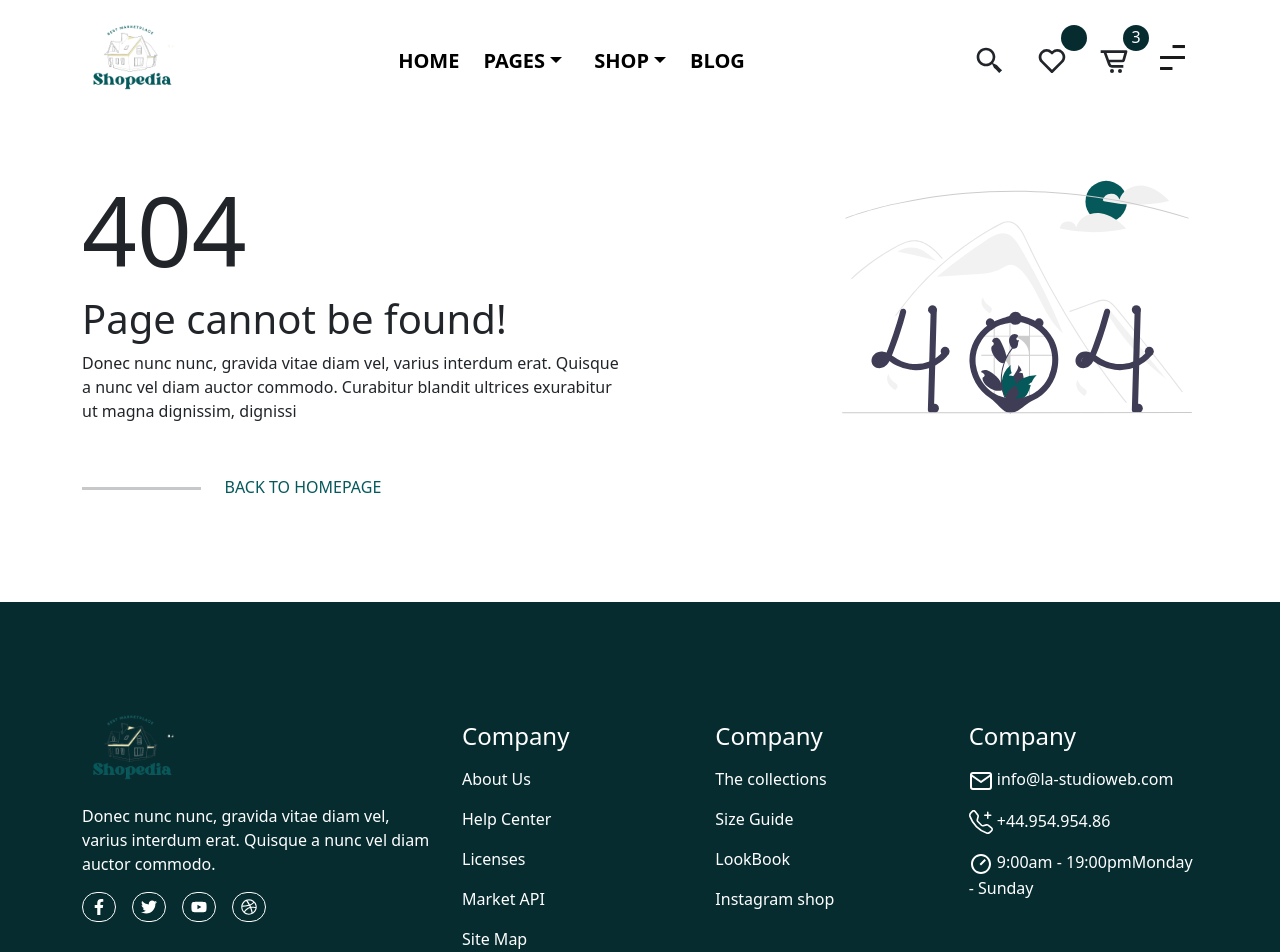
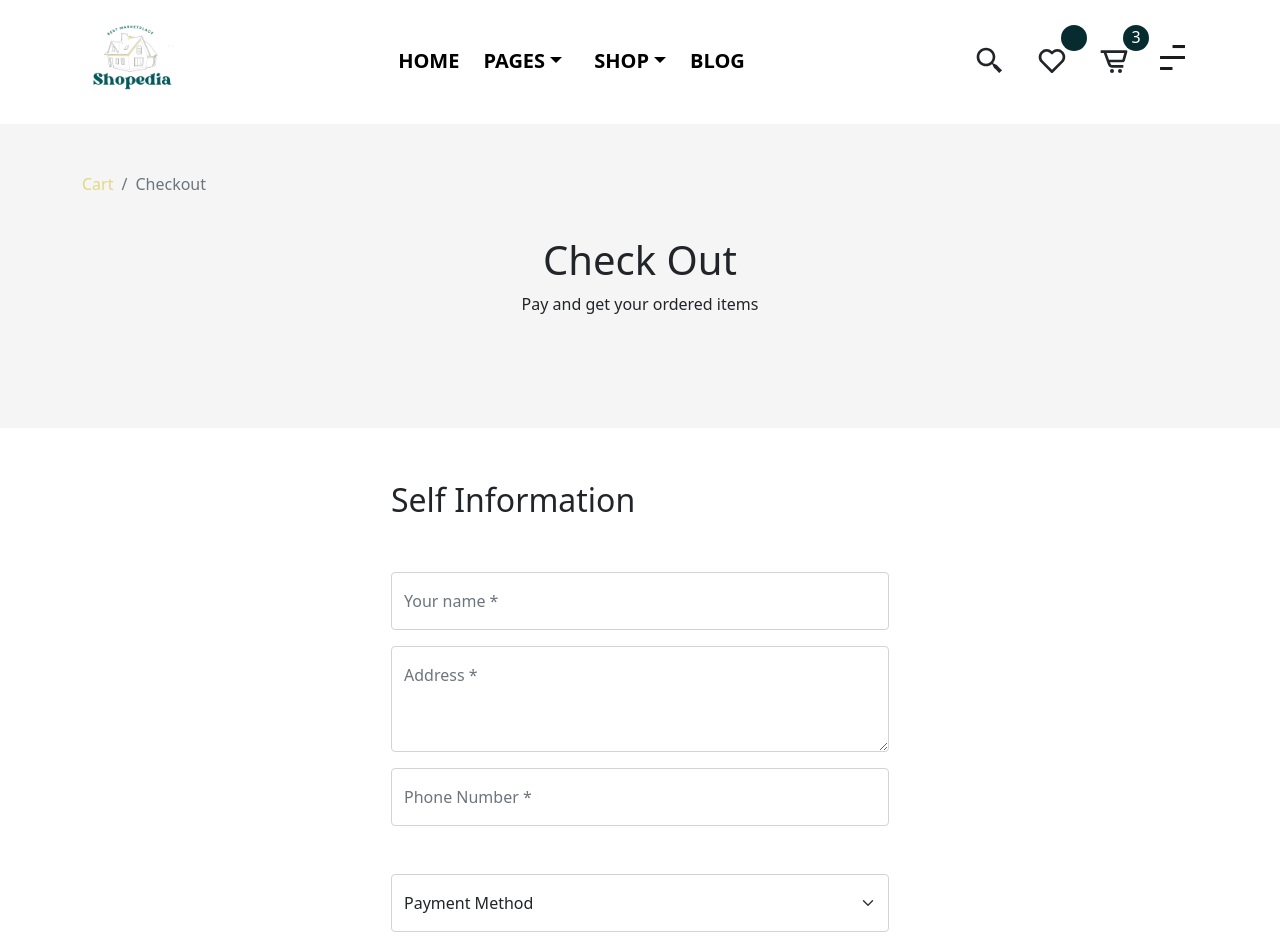
Before and after one commit to rintosaputro/shopedia-frontend, a Next.js app: page /checkout in a window 1280 px wide. Before the commit this address had no page. Shown: the top 952 px of the page. Built offline with nearby package versions, Linux system fonts and the light colour scheme.

Commit message:
feat : add slicing checkout

```diff
--- /dev/null
+++ b/pages/checkout/index.js
@@ -0,0 +1,57 @@
+import Layout from "../../components/Layout"
+import HeaderPage from "../../components/HeaderPage"
+import Head from 'next/head'
+import { Container,Row,Col } from "react-bootstrap"
+import { Form } from "react-bootstrap"
+import CInput from "../../components/CInput"
+import CButton from "../../components/CButton"
+import 'react-phone-number-input/style.css'
+import { useEffect, useState } from "react"
+
+const checkout = ()=>{
+  const [paymentMethod,setPaymentMethod] = useState([])
+
+  useEffect(()=>{
+    setPaymentMethod(["Cash","Transfer","Credit Card"])
+  },[])
+
+  return(
+    <Layout>
+        <Head>
+          <title>Checkout | Shopedia</title>
+          <meta name="viewport" content="initial-scale=1.0, width=device-width" />
+        </Head>
+      <HeaderPage breadcumb={[{name:"Cart",href:"/"},{name:"Checkout",active:true}]} title="Check Out" detail="Pay and get your ordered items"/>
+      <Container>
+        <div className="m-5">
+              <Form>
+                <Row>
+                  <Col xs={12} md={3}></Col>
+                  <Col xs={12} md={6}>
+                    <div className="fs-2">Self Information</div>
+                    <CInput type="text" classVariant="me-5 py-3 mt-5" placeholder="Your name *" ></CInput>
+                    <CInput as="textarea" className="me-5 py-3 mt-3" rows={3} placeholder="Address *"/>
+                    <CInput type="text" classVariant="me-5 py-3 mt-3" placeholder="Phone Number *" ></CInput>
+                    <Form.Select className="me-5 py-3 mt-5">
+                      <option style={{display:'none'}}>Payment Method</option>
+                      {
+                        paymentMethod.map((item)=>{
+                          return(
+                            <>
+                              <option>{item}</option>
+                            </>
+                          )
+                        })
+                      }
+                    </Form.Select>
+                    <CButton className='mt-5 mb-5 px-4' variant="color2" size="lg" active> Check Out</CButton>
+                  </Col>
+                </Row>
+              </Form>
+        </div>
+      </Container>
+    </Layout>
+  )
+}
+
+export default checkout
```
